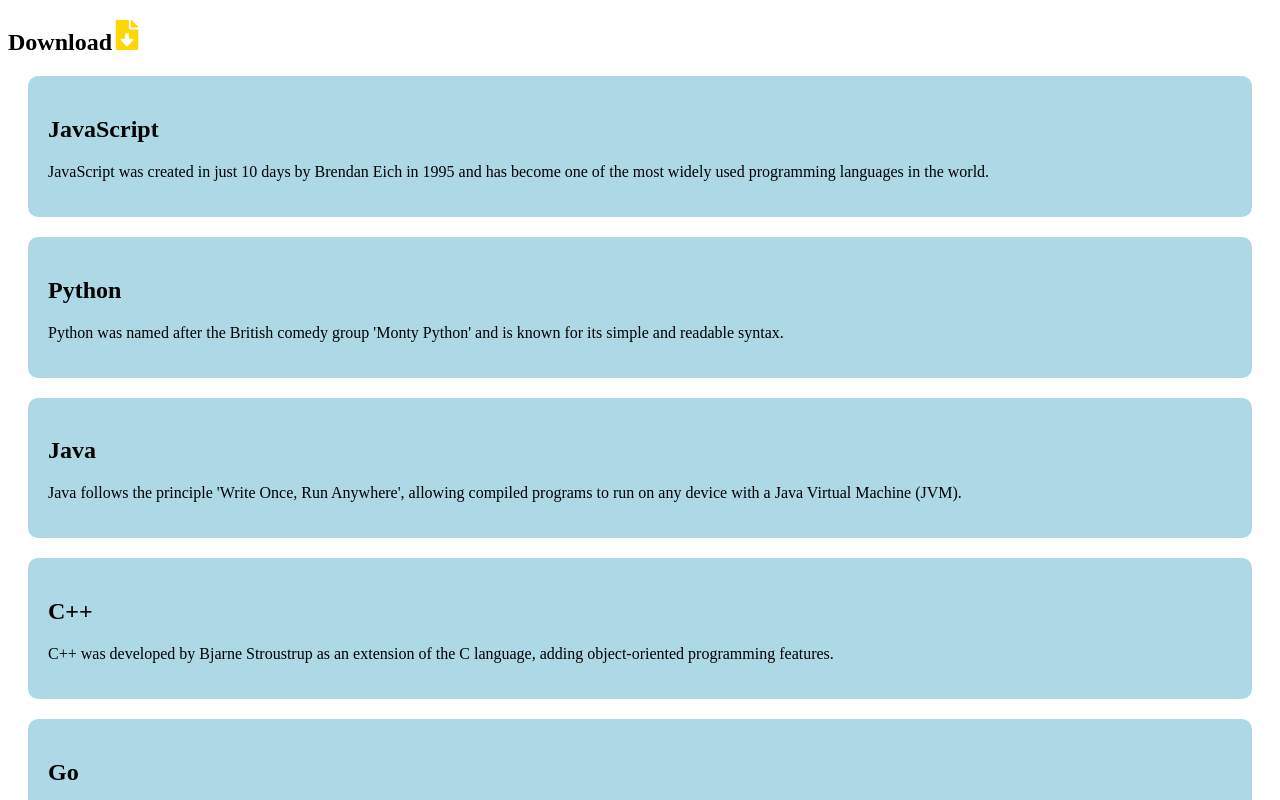
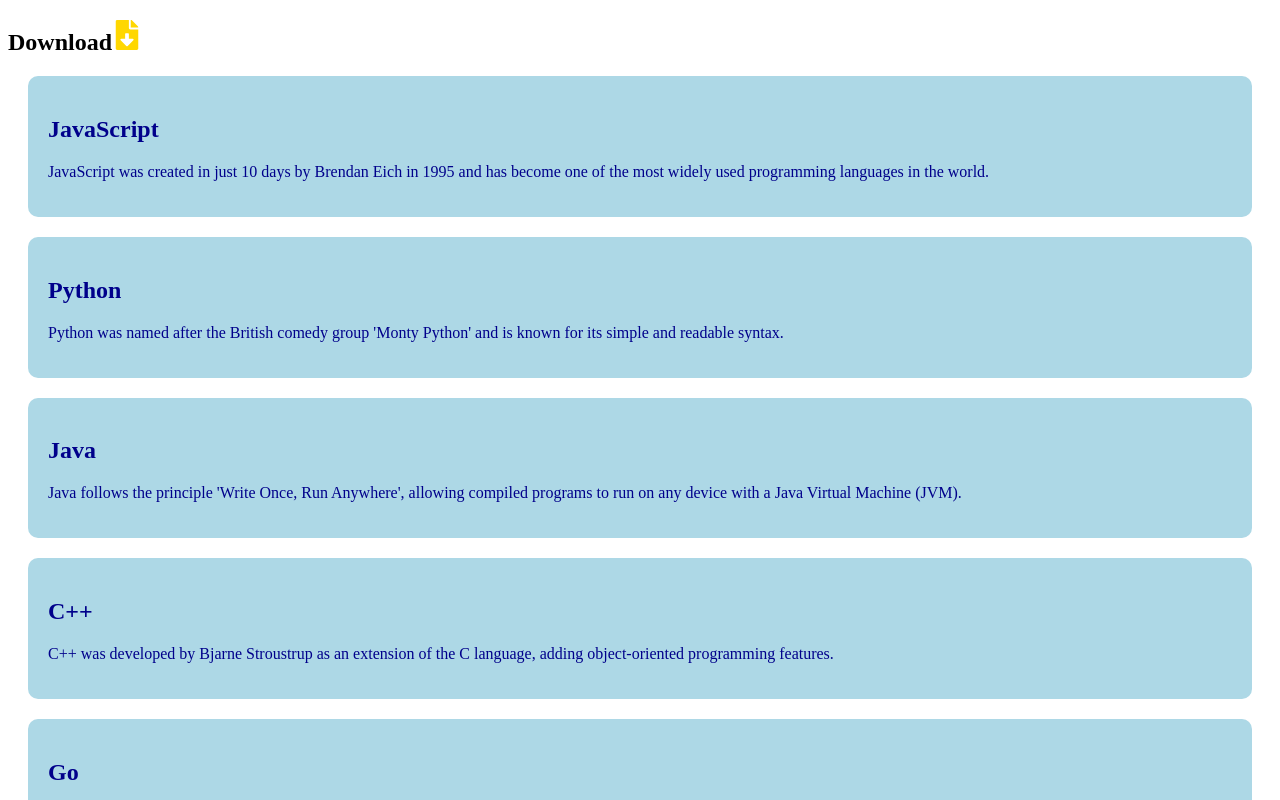
Before and after one commit to SHEMNDARONGUGI/React_Learn_Practical_Way, a React (Vite) app in the folder how_to_style/: page / in a window 1280 px wide. Shown: the top 800 px of the page. Built offline with nearby package versions, Linux system fonts and the light colour scheme.

Commit message:
polished the styles while going through the solution

```diff
--- a/how_to_style/src/components/IconComponent.jsx
+++ b/how_to_style/src/components/IconComponent.jsx
@@ -4,7 +4,7 @@ export default function IconComponent() {
     <div>
       <h2>
         Download
-        <FaFileDownload style={{ fontSize: "30px", color: "gold" }} />
+        <FaFileDownload size={30} color="gold" />
       </h2>
     </div>
   );
--- a/how_to_style/src/components/ProfileCard.jsx
+++ b/how_to_style/src/components/ProfileCard.jsx
@@ -1,5 +1,3 @@
-import React from "react";
-
 const ProfileCard = ({ username, bio }) => {
   const styles = {
     backgroundColor: "lightgray",
--- a/how_to_style/src/components/StyledCard.jsx
+++ b/how_to_style/src/components/StyledCard.jsx
@@ -6,7 +6,7 @@ const StyledCard = ({ title, description }) => {
         padding: "20px",
         margin: "20px",
         borderRadius: "10px",
-        textColor: "darkblue",
+        color: "darkblue",
       }}
     >
       <h1>{title}</h1>
```
